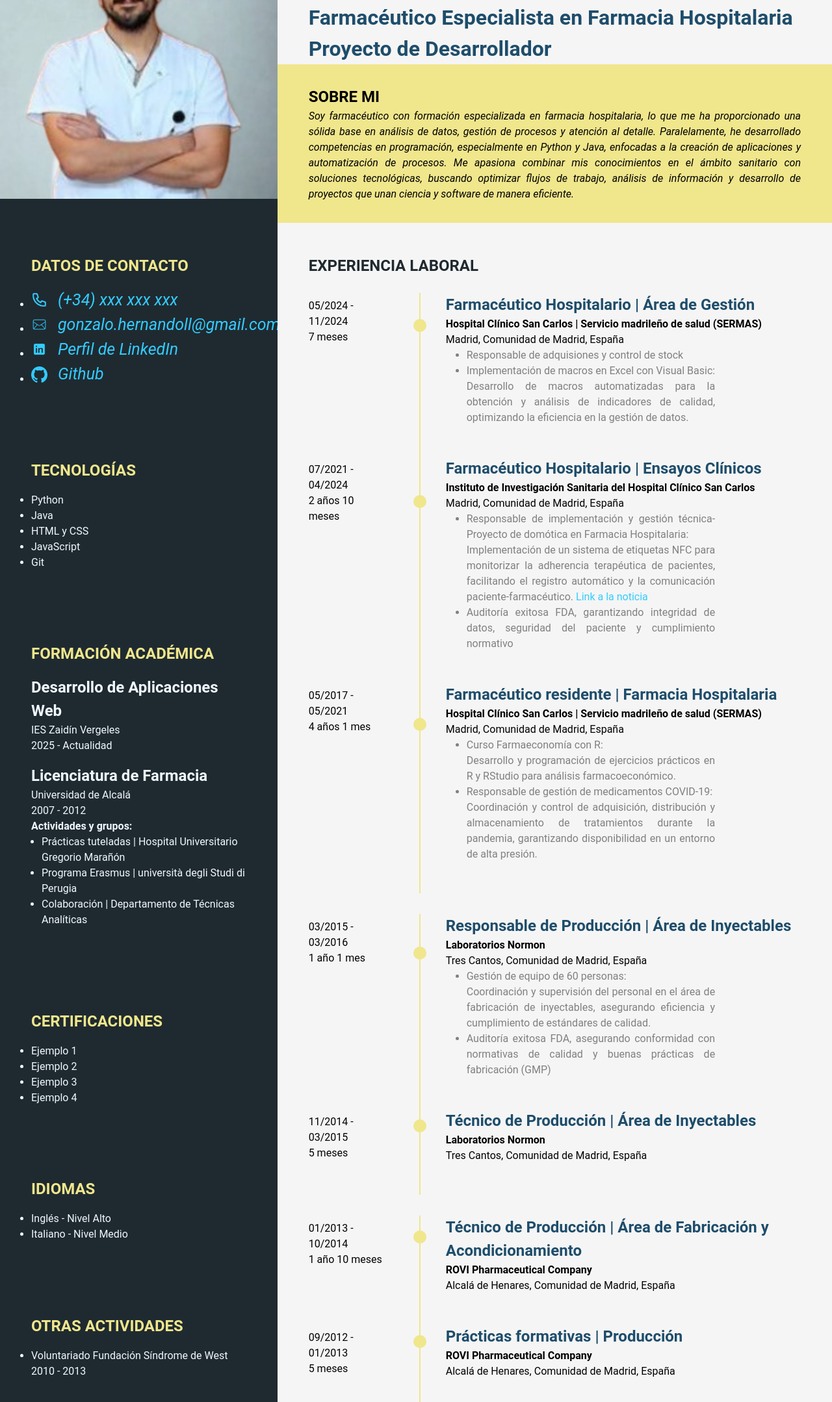
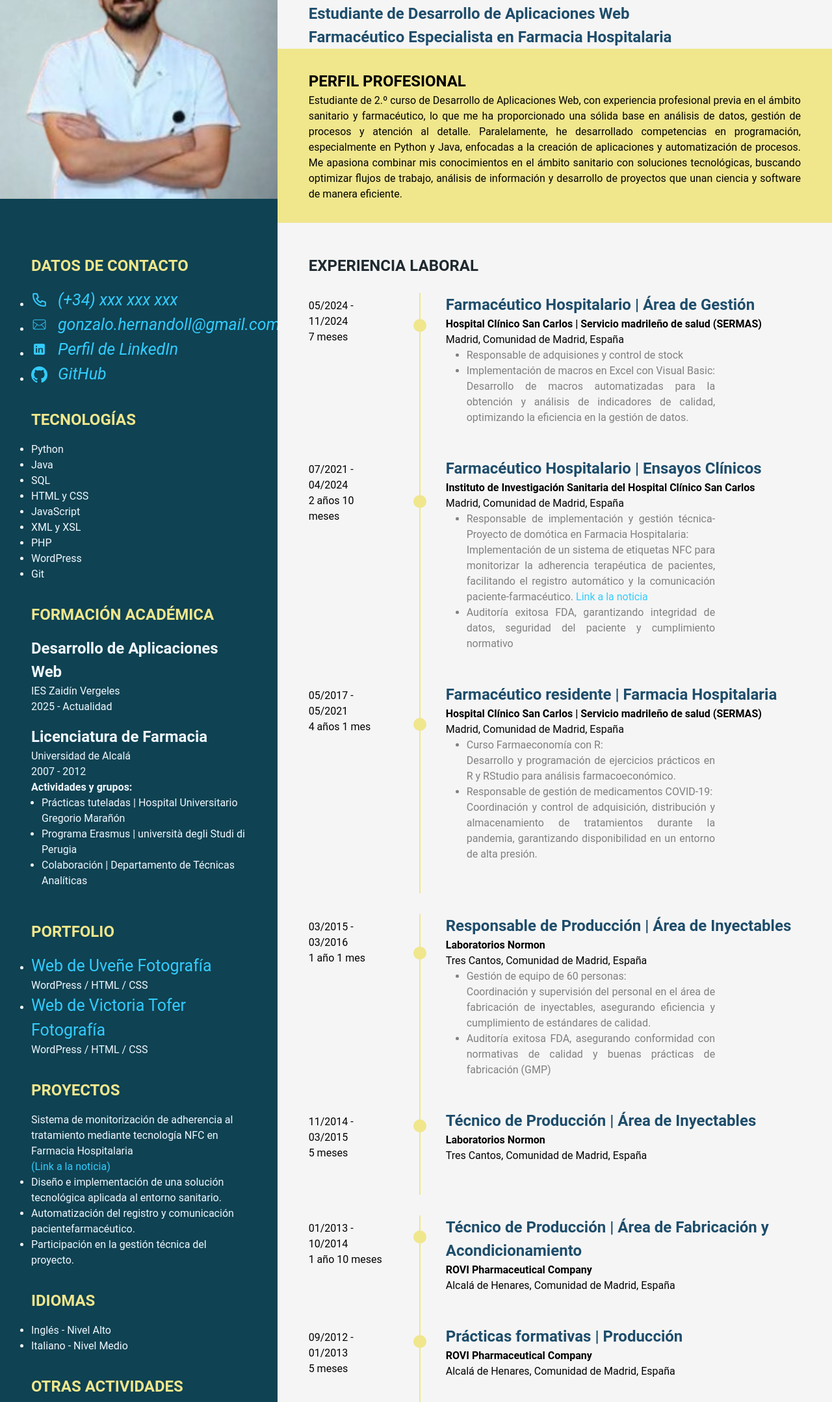
Before and after one commit to gon-hernando/daw-lenguaje-de-marcas, a plain HTML site: page tarea1-curriculum-vitae/Index.html in a window 1280 px wide. Shown: the part 135-2293 px from the top of the page at 65% size. Drawn offline with Linux system fonts and the light colour scheme.

Commit message:
Actualizado cv, correción de colores

```diff
--- a/tarea1-curriculum-vitae/Index.html
+++ b/tarea1-curriculum-vitae/Index.html
@@ -35,20 +35,21 @@
             <div id="apellidos">Hernando Llorente</div>
           </h1>
           <h2 id="trabajo">
+            <strong>Estudiante de Desarrollo de Aplicaciones Web</strong>
+            <br />
             <strong>Farmacéutico Especialista en Farmacia Hospitalaria</strong>
-            <br />
             <!-- Definir enfasis (mayor a <em>-->
-            <strong>Proyecto de Desarrollador</strong>
           </h2>
         </section>
 
         <!--======SOBRE MI=======-->
 
-        <section id="sobreMi">
-          <h2>SOBRE MI</h2>
+        <section id="perfilProfesional">
+          <h2>PERFIL PROFESIONAL</h2>
           <p>
-            Soy farmacéutico con formación especializada en farmacia
-            hospitalaria, lo que me ha proporcionado una sólida base en análisis
+            Estudiante de 2.º curso de Desarrollo de Aplicaciones Web, con
+            experiencia profesional previa en el ámbito sanitario y
+            farmacéutico, lo que me ha proporcionado una sólida base en análisis
             de datos, gestión de procesos y atención al detalle. Paralelamente,
             he desarrollado competencias en programación, especialmente en
             Python y Java, enfocadas a la creación de aplicaciones y
@@ -145,7 +146,7 @@
                   class="link"
                   target="_blank"
                 >
-                  Github
+                  GitHub
                 </a>
               </span>
             </li>
@@ -159,8 +160,12 @@
           <ul>
             <li>Python</li>
             <li>Java</li>
+            <li>SQL</li>
             <li>HTML y CSS</li>
             <li>JavaScript</li>
+            <li>XML y XSL</li>
+            <li>PHP</li>
+            <li>WordPress</li>
             <li>Git</li>
           </ul>
         </section>
@@ -198,15 +203,45 @@
           </article>
         </section>
 
-        <!--======CERTIFICACIÓN (BLOQUE)======-->
+        <!--======PORTFOLIO (BLOQUE)======-->
 
-        <section class="bloque" id="certificacion">
-          <h2 class="titulo-izquierda">CERTIFICACIONES</h2>
+        <section class="bloque" id="portfolio">
+          <h2 class="titulo-izquierda">PORTFOLIO</h2>
           <ul>
-            <li>Ejemplo 1</li>
-            <li>Ejemplo 2</li>
-            <li>Ejemplo 3</li>
-            <li>Ejemplo 4</li>
+            <li>
+              <a href="https://virgiliohernando.es/" class="link">
+                Web de Uveñe Fotografía
+              </a>
+              <p>WordPress / HTML / CSS</p>
+            </li>
+            <li>
+              <a href="https://victoriatofer.com/" class="link"
+                >Web de Victoria Tofer Fotografía
+              </a>
+              <p>WordPress / HTML / CSS</p>
+            </li>
+          </ul>
+        </section>
+
+        <!--======PROYECTOS TECNOLOGICOS======-->
+
+        <section class="bloque" id="proyectos">
+          <h2 class="titulo-izquierda">PROYECTOS</h2>
+          <p>
+            Sistema de monitorización de adherencia al tratamiento mediante
+            tecnología NFC en Farmacia Hospitalaria
+          </p>
+          <a href="" class="link-pequeño">(Link a la noticia)</a>
+
+          <ul>
+            <li>
+              Diseño e implementación de una solución tecnológica aplicada al
+              entorno sanitario.
+            </li>
+            <li>
+              Automatización del registro y comunicación pacientefarmacéutico.
+            </li>
+            <li>Participación en la gestión técnica del proyecto.</li>
           </ul>
         </section>
 
--- a/tarea1-curriculum-vitae/estilos.css
+++ b/tarea1-curriculum-vitae/estilos.css
@@ -167,12 +167,12 @@ img.foto-perfil {
 }
 
 #trabajo {
-  font-size: 2rem;
+  font-size: 1.5rem;
   font-weight: lighter;
   color: #1e4d6b;
 }
 
-#sobreMi {
+#perfilProfesional {
   background-color: #f0e68c;
   font-size: clamp(1rem, 1vw, 2rem);
   padding: 2rem 3rem 2rem 3rem;
@@ -208,7 +208,7 @@ img.foto-perfil {
 }
 
 .izquierda {
-  background-color: #1f2a30;
+  background-color: #0f4252;
   color: aliceblue;
 }
 
```
